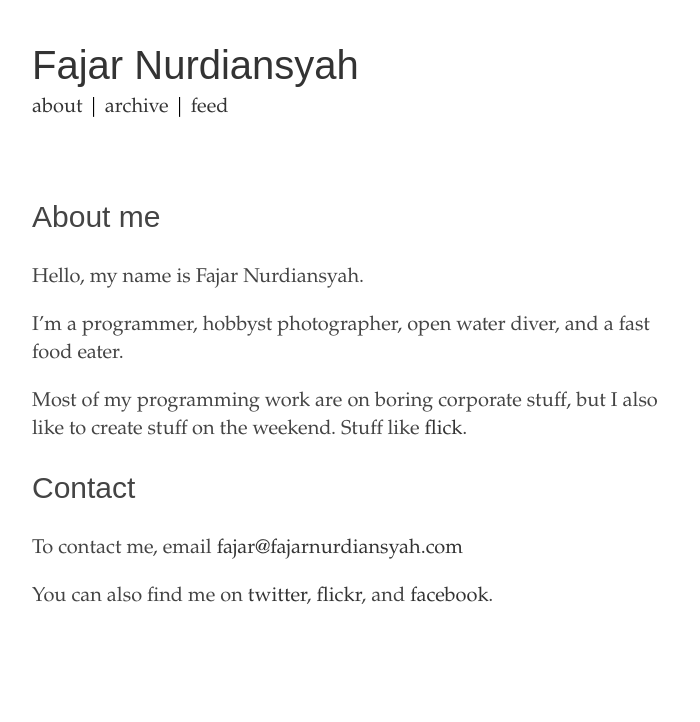
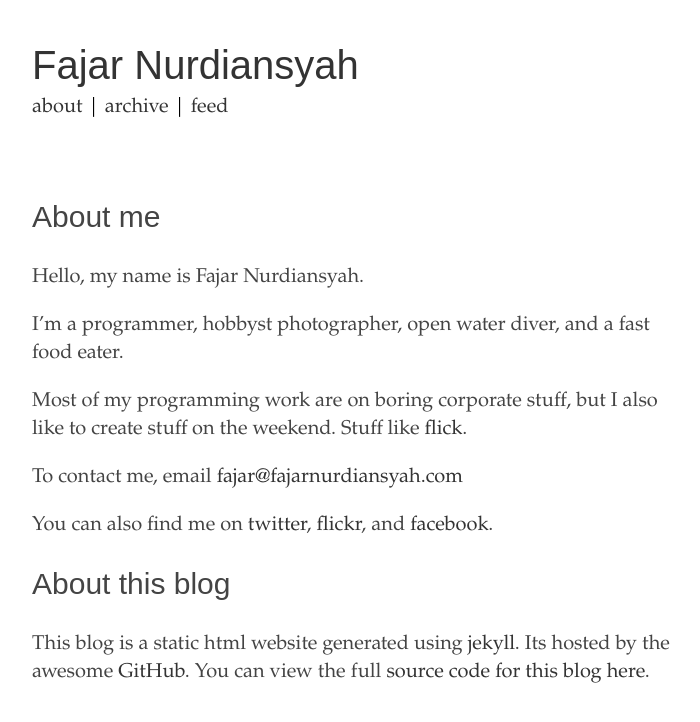
Before and after one commit to fajarnurdiansyah/fajarnurdiansyah.github.com, a Jekyll site: the page built from about.md, in a window 1280 px wide. Shown: the top 722 px of the page, without its empty margins (282-982 px from the left). Built offline with Jekyll 4.4.1, drawn with Linux system fonts in a browser that asks for light colours; some web fonts are replaced; Markdown is read by kramdown in place of the engine named in the settings.

Commit message:
update about page

```diff
--- a/about.md
+++ b/about.md
@@ -12,14 +12,19 @@ I'm a programmer, hobbyst photographer, open water diver, and a fast food eater.
 
 Most of my programming work are on boring corporate stuff, but I also like to create stuff on the weekend. Stuff like [flick].
 
-## Contact
-
 To contact me, email [fajar@fajarnurdiansyah.com]
 
 You can also find me on [twitter], [flickr], and [facebook].
+
+## About this blog
+
+This blog is a static html website generated using [jekyll]. Its hosted by the awesome [GitHub]. You can view the full [source code for this blog here].
 
 [flick]: http://flick.fajarnurdiansyah.com
 [twitter]: http://twitter.com/fajaronly
 [flickr]: http://flickr.com/photos/fajarnurdiansyah
 [facebook]: http://facebook.com/fajar.nurdiansyah
 [fajar@fajarnurdiansyah.com]: mailto:fajar@fajarnurdiansyah.com
+[jekyll]: http://jekyllrb.com
+[GitHub]: http://github.com
+[source code for this blog here]: http://github.com/fajarnurdiansyah
```
